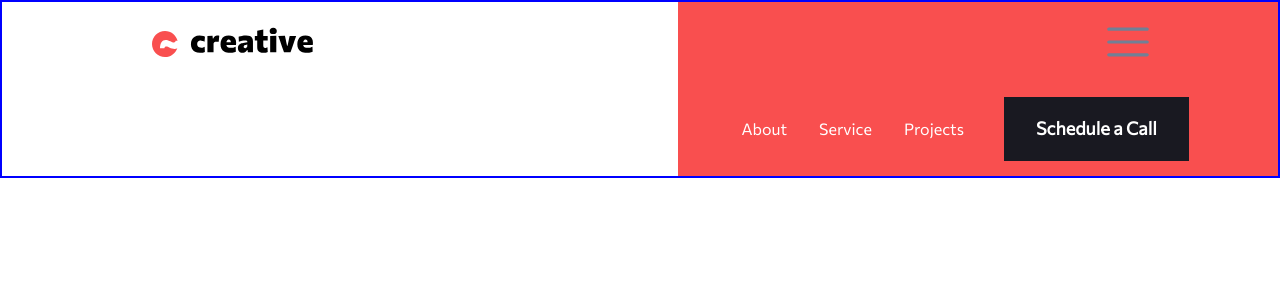
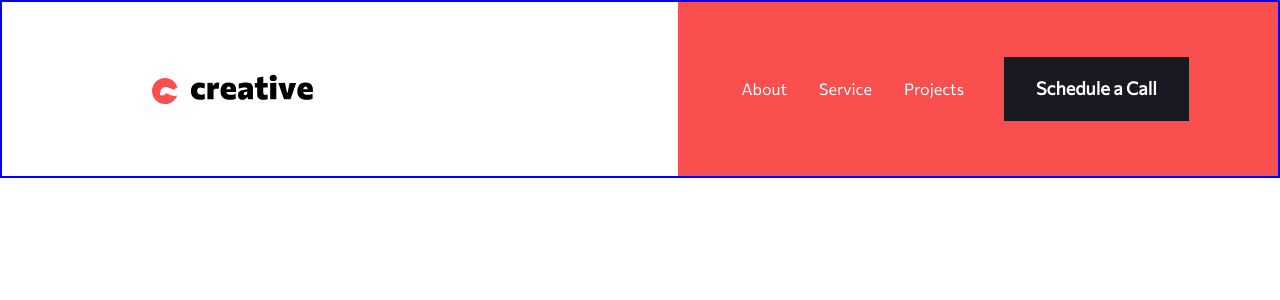
Before and after one commit to JesusKreist/creative-website, a Next.js app: page / in a window 1280 px wide. Shown: the top 300 px of the page. Built offline with nearby package versions, Linux system fonts and the light colour scheme.

Commit message:
Move state of `isMobileOpen` up

```diff
--- a/components/Homepage/Homepage.tsx
+++ b/components/Homepage/Homepage.tsx
@@ -1,11 +1,12 @@
 import { Box, Button, Text } from "@chakra-ui/react";
-import React from "react";
+import React, { useState } from "react";
 import NavBar from "../NavBar/NavBar";
 
 const Homepage = () => {
+  const [isMobileOpen, setIsMobileOpen] = useState(false);
   return (
     <Box as="main">
-      <NavBar />
+      <NavBar isMobileOpen={isMobileOpen} setIsMobileOpen={setIsMobileOpen} />
     </Box>
   );
 };
--- /dev/null
+++ b/components/NavBar/MobileMenuIcon.tsx
@@ -0,0 +1,37 @@
+import { Icon, IconButton } from "@chakra-ui/react";
+import { RxHamburgerMenu, RxCross1 } from "react-icons/rx";
+
+interface MobileIconToShowProps {
+  isMobileOpen: boolean;
+}
+
+const MobileIconToShow: React.FC<MobileIconToShowProps> = ({ isMobileOpen }) =>
+  isMobileOpen ? (
+    <Icon as={RxCross1} boxSize="3rem" />
+  ) : (
+    <Icon as={RxHamburgerMenu} boxSize="3rem" />
+  );
+
+interface MobileMenuIconProps {
+  isMobileOpen: boolean;
+  setIsMobileOpen: React.Dispatch<React.SetStateAction<boolean>>;
+}
+
+const MobileMenuIcon: React.FC<MobileMenuIconProps> = ({
+  isMobileOpen,
+  setIsMobileOpen,
+}) => (
+  <IconButton
+    onClick={() => setIsMobileOpen(!isMobileOpen)}
+    color="gray.500"
+    gridColumn="span 2 / -2"
+    alignSelf="center"
+    size="lg"
+    variant="unstyled"
+    icon={<MobileIconToShow isMobileOpen={isMobileOpen} />}
+    aria-label="Open Menu"
+    display={{ base: "inline-block", md: "none" }}
+  />
+);
+
+export default MobileMenuIcon;
--- a/components/NavBar/NavBar.tsx
+++ b/components/NavBar/NavBar.tsx
@@ -1,33 +1,36 @@
-import { Box, Button, Flex, Grid, Icon, IconButton } from "@chakra-ui/react";
-import React, { useState } from "react";
+import { Box, Button, Flex, Grid } from "@chakra-ui/react";
+import React from "react";
 import Logo from "../Logo/Logo";
+import MobileMenuIcon from "./MobileMenuIcon";
 import NavBarLinks from "./NavBarLinks";
-import { RxHamburgerMenu, RxCross1 } from "react-icons/rx";
 
-interface MobileMenuIconProps {
+interface NavBarProps {
   isMobileOpen: boolean;
+  setIsMobileOpen: React.Dispatch<React.SetStateAction<boolean>>;
 }
 
-const MobileMenuIcon: React.FC<MobileMenuIconProps> = ({ isMobileOpen }) =>
-  isMobileOpen ? (
-    <Icon as={RxCross1} boxSize="3rem" />
-  ) : (
-    <Icon as={RxHamburgerMenu} boxSize="3rem" />
-  );
-
-const NavBar = () => {
-  const [isMobileOpen, setIsMobileOpen] = useState(false);
-
+const NavBar: React.FC<NavBarProps> = ({ isMobileOpen, setIsMobileOpen }) => {
   return (
     <Box
       color="white"
-      height={{ base: "120px", md: "178px" }}
       margin="0 auto"
       width={{ "2xl": "100vw" }}
       maxWidth={{ "2xl": "1920px" }}
       bg={{ lg: "linear-gradient(to left, #F94F4F, #F94F4F 47%, white 30%)" }}
+      height={{ base: "120px", md: "178px" }}
+      position="relative"
     >
+      {/* <Box
+        width="252px"
+        height="400px"
+        border="2px solid green"
+        position="absolute"
+        bgColor="black"
+        // top="100%"
+        zIndex="0"
+      ></Box> */}
       <Grid
+        position="relative"
         height="100%"
         templateColumns={{
           base: "repeat(18, 1fr)",
@@ -55,20 +58,9 @@ const NavBar = () => {
           <Logo />
         </Flex>
 
-        {/* <Flex gridColumn="span 3 / -2">
-          <IconButton aria-label="Search database" icon={<HamburgerIcon />} />
-        </Flex> */}
-
-        <IconButton
-          onClick={() => setIsMobileOpen(!isMobileOpen)}
-          color="gray.500"
-          gridColumn="span 2 / -2"
-          alignSelf="center"
-          size="lg"
-          variant="unstyled"
-          // icon={<RxHamburgerMenu />}
-          icon={<MobileMenuIcon isMobileOpen={isMobileOpen} />}
-          aria-label="Open Menu"
+        <MobileMenuIcon
+          isMobileOpen={isMobileOpen}
+          setIsMobileOpen={setIsMobileOpen}
         />
 
         <Flex
```
